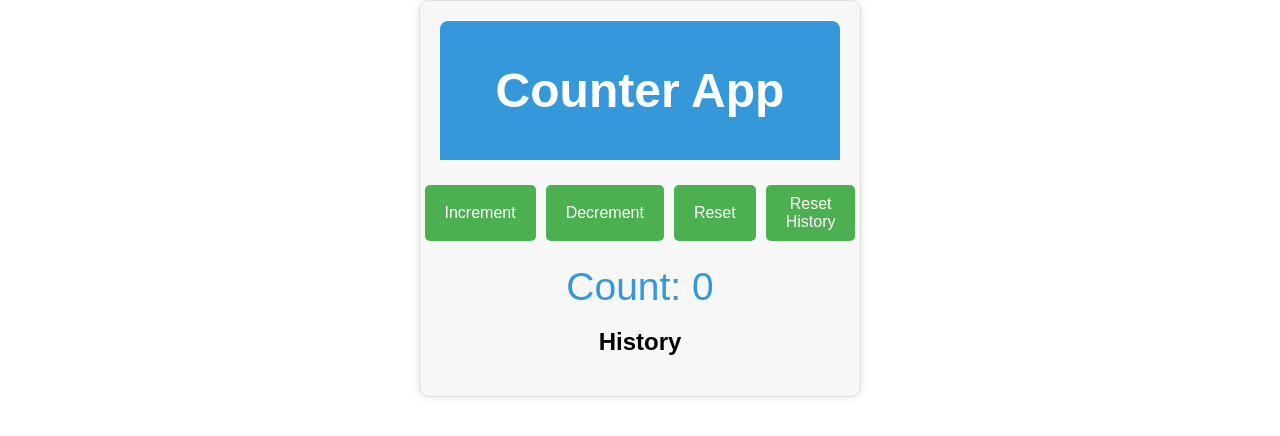
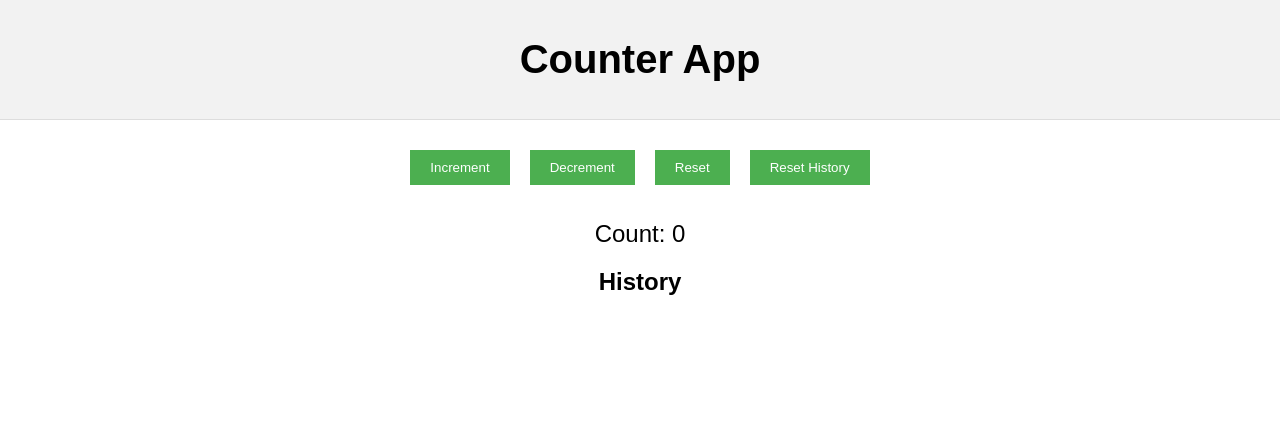
Before and after one commit to tejas-17/Counter-App, a React (Create React App) app: page / in a window 1280 px wide. Shown: the top 436 px of the page. Built offline with nearby package versions, Linux system fonts and the light colour scheme.

Commit message:
change font size and margin

```diff
--- a/src/App.css
+++ b/src/App.css
@@ -1,27 +1,17 @@
 .App {
   text-align: center;
   font-family: Arial, sans-serif;
-  background-color: #f7f7f7;
-  border: 1px solid #ddd;
-  border-radius: 10px;
-  box-shadow: 0 0 10px rgba(0, 0, 0, 0.1);
-  padding: 20px;
-  max-width: 400px;
-  margin: 0 auto;
 }
 
 .header {
-  background-color: #3498db;
+  background-color: #f2f2f2;
   padding: 10px;
-  font-size: 24px;
-  color: #fff;
-  border-radius: 8px 8px 0 0;
-  margin-bottom: 20px;
+  font-size: 20px;
+  border-bottom: 1px solid #ddd;
 }
 
 .button-container {
-  display: flex;
-  justify-content: center;
+  margin-top: 20px;
 }
 
 .increment-button,
@@ -31,52 +21,22 @@
   border: none;
   padding: 10px 20px;
   cursor: pointer;
-  margin: 5px;
-  font-size: 16px;
-  border-radius: 5px;
-  transition: background-color 0.3s ease;
-}
-
-.increment-button:hover,
-.decrement-button:hover {
-  background-color: #45a049;
+  margin: 10px;
 }
 
 .count {
-  font-size: 36px;
-  margin-top: 20px;
-  color: #3498db;
-  animation: pulse 1s infinite alternate; /* Pulsating animation */
+  font-size: 24px;
+  margin-top: 25px;
 }
 
 .history-container {
-  margin-top: 20px;
+  margin-top: 10px;
 }
 
 .history-card {
-  background-color: #fff;
+  background-color: #f2f2f2;
   padding: 10px;
   border: 1px solid #ddd;
   margin: 5px;
   font-size: 16px;
-  border-radius: 5px;
-  opacity: 0;
-  animation: fadeIn 0.5s forwards; /* Fade-in animation */
 }
-
-/* Keyframes for animations */
-
-@keyframes pulse {
-  from {
-    transform: scale(1);
-  }
-  to {
-    transform: scale(1.1);
-  }
-}
-
-@keyframes fadeIn {
-  to {
-    opacity: 1;
-  }
-}
```
